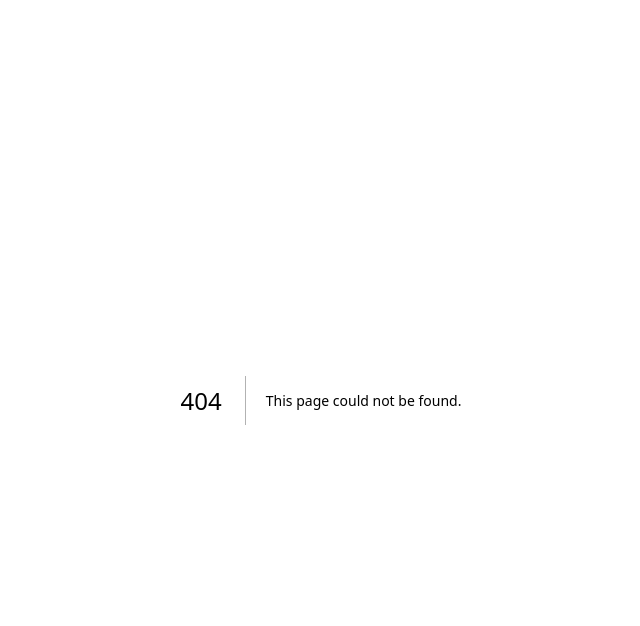
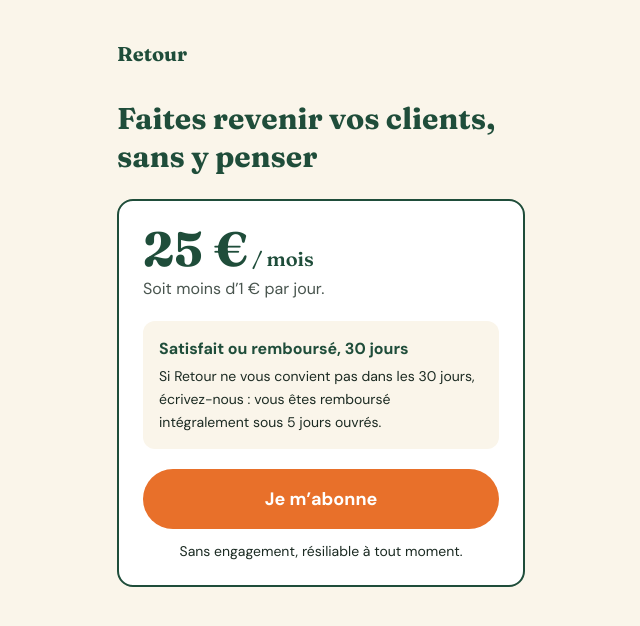
Before and after one commit to arrure25-netizen/retour, a Next.js app in the folder site/: page /tarifs in a window 1280 px wide. Before the commit this address had no page. Shown: the top 626 px of the page, without its empty margins (319-959 px from the left). Built offline with nearby package versions, Linux system fonts and the light colour scheme.

Commit message:
Page de paiement Stripe

```diff
--- a/site/package.json
+++ b/site/package.json
@@ -13,7 +13,8 @@
     "@supabase/supabase-js": "^2.119.0",
     "next": "16.4.6",
     "react": "19.3.0",
-    "react-dom": "19.3.0"
+    "react-dom": "19.3.0",
+    "stripe": "^23.1.0"
   },
   "devDependencies": {
     "@tailwindcss/turbopack": "4.3.3",
--- /dev/null
+++ b/site/src/app/api/checkout/route.ts
@@ -0,0 +1,37 @@
+import Stripe from "stripe";
+import { NextResponse } from "next/server";
+import { createClient } from "@/lib/supabase/server";
+
+const PRICE_ID = "price_1Uc9ZrC7CV7WHq7Zi2Y9MKgw";
+
+export async function POST(request: Request) {
+  try {
+    const key = process.env.STRIPE_SECRET_KEY;
+    if (!key) {
+      return NextResponse.json({ error: "config" }, { status: 500 });
+    }
+
+    const supabase = await createClient();
+    const {
+      data: { user },
+    } = await supabase.auth.getUser();
+    if (!user) {
+      return NextResponse.json({ error: "non_connecte" }, { status: 401 });
+    }
+
+    const stripe = new Stripe(key);
+    const origin = new URL(request.url).origin;
+    const session = await stripe.checkout.sessions.create({
+      mode: "subscription",
+      line_items: [{ price: PRICE_ID, quantity: 1 }],
+      customer_email: user.email,
+      client_reference_id: user.id,
+      subscription_data: { metadata: { user_id: user.id } },
+      success_url: `${origin}/merci`,
+      cancel_url: `${origin}/tarifs`,
+    });
+    return NextResponse.json({ url: session.url });
+  } catch {
+    return NextResponse.json({ error: "stripe" }, { status: 500 });
+  }
+}
--- a/site/src/app/auth/callback/route.ts
+++ b/site/src/app/auth/callback/route.ts
@@ -9,7 +9,7 @@ export async function GET(request: Request) {
     const supabase = await createClient();
     const { error } = await supabase.auth.exchangeCodeForSession(code);
     if (!error) {
-      return NextResponse.redirect(`${origin}/compte`);
+      return NextResponse.redirect(`${origin}/tarifs`);
     }
   }
   return NextResponse.redirect(`${origin}/connexion`);
--- /dev/null
+++ b/site/src/app/merci/page.tsx
@@ -0,0 +1,21 @@
+export default function Merci() {
+  return (
+    <main className="mx-auto max-w-md px-5 py-16">
+      <a href="/" className="font-titre text-xl font-bold text-vert">
+        Retour
+      </a>
+      <h1 className="mt-8 font-titre text-3xl font-bold text-vert">
+        Merci, votre paiement est reçu
+      </h1>
+      <p className="mt-4 text-lg leading-relaxed">
+        Votre accès s’active dans quelques instants.
+      </p>
+      <a
+        href="/compte"
+        className="mt-8 block rounded-full bg-orange px-6 py-4 text-center text-lg font-bold text-white"
+      >
+        Aller à mon espace
+      </a>
+    </main>
+  );
+}
--- /dev/null
+++ b/site/src/app/tarifs/page.tsx
@@ -0,0 +1,70 @@
+"use client";
+
+import { useState } from "react";
+
+export default function Tarifs() {
+  const [etat, setEtat] = useState<"repos" | "envoi" | "erreur">("repos");
+
+  async function payer() {
+    setEtat("envoi");
+    try {
+      const reponse = await fetch("/api/checkout", { method: "POST" });
+      if (reponse.status === 401) {
+        window.location.href = "/connexion";
+        return;
+      }
+      const donnees = await reponse.json();
+      if (donnees.url) {
+        window.location.href = donnees.url;
+        return;
+      }
+      setEtat("erreur");
+    } catch {
+      setEtat("erreur");
+    }
+  }
+
+  return (
+    <main className="mx-auto max-w-md px-5 py-10">
+      <a href="/" className="font-titre text-xl font-bold text-vert">
+        Retour
+      </a>
+      <h1 className="mt-8 font-titre text-3xl font-bold leading-tight text-vert">
+        Faites revenir vos clients, sans y penser
+      </h1>
+
+      <div className="mt-6 rounded-2xl border-2 border-vert bg-white p-6">
+        <p className="font-titre text-5xl font-bold text-vert">
+          25 €
+          <span className="text-xl font-normal"> / mois</span>
+        </p>
+        <p className="mt-1 opacity-80">Soit moins d’1 € par jour.</p>
+
+        <div className="mt-5 rounded-xl bg-creme p-4">
+          <p className="font-bold text-vert">Satisfait ou remboursé, 30 jours</p>
+          <p className="mt-1 text-sm leading-relaxed">
+            Si Retour ne vous convient pas dans les 30 jours, écrivez-nous :
+            vous êtes remboursé intégralement sous 5 jours ouvrés.
+          </p>
+        </div>
+
+        <button
+          onClick={payer}
+          disabled={etat === "envoi"}
+          className="mt-5 w-full rounded-full bg-orange px-6 py-4 text-lg font-bold text-white disabled:opacity-60"
+        >
+          {etat === "envoi" ? "Un instant…" : "Je m’abonne"}
+        </button>
+        <p className="mt-3 text-center text-sm">
+          Sans engagement, résiliable à tout moment.
+        </p>
+        {etat === "erreur" && (
+          <p className="mt-3 text-center text-red-700">
+            Le paiement n’a pas pu démarrer. Aucun montant n’a été débité.
+            Réessayez dans un instant.
+          </p>
+        )}
+      </div>
+    </main>
+  );
+}
```
Also changed, not shown: 1 other file (tests, documents, lock files or other folders).
